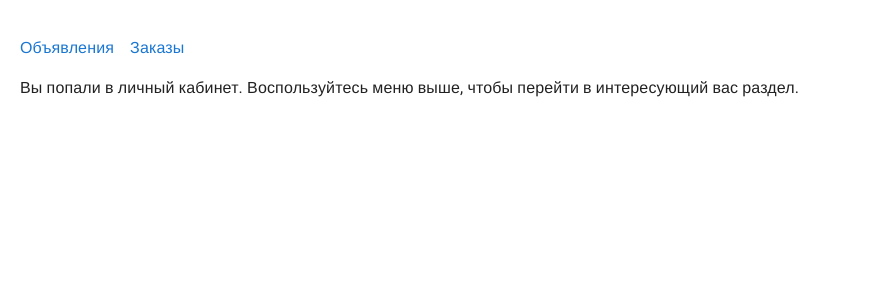
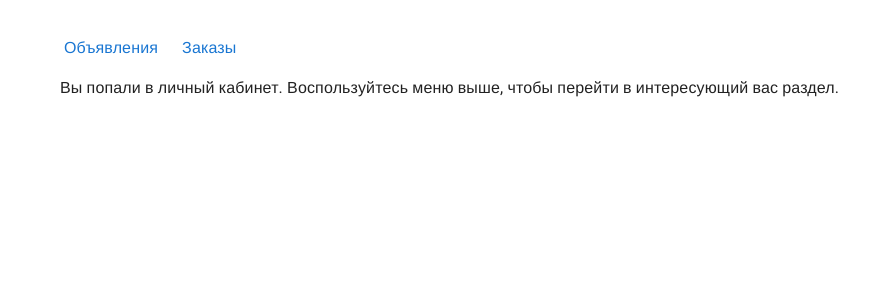
Before and after one commit to leann-fraoigh/Online-store-seller-account, a React (Vite) app: page / in a window 1280 px wide. Shown: the top 300 px of the page, without its empty margins (0-877 px from the left). Built offline with nearby package versions, Linux system fonts and the light colour scheme; no server answers; a web font is replaced by a local one.

Commit message:
fix: Minor layout and style changes

```diff
--- a/src/assets/css/global.css
+++ b/src/assets/css/global.css
@@ -3,7 +3,7 @@ body {
 }
 
 #root {
-  max-width: 1400px;
+  max-width: 1200px;
   margin: 0 auto;
   padding: 20px;
 }
--- a/src/assets/css/index.css
+++ b/src/assets/css/index.css
@@ -1,11 +1,22 @@
 @import url("reset.css");
 @import url("global.css");
 
+/* TODO: Переписать на соврменный синтаксис (нативный нестинг) или добавить препроцессор */
 nav ol {
   display: flex;
   flex-wrap: wrap;
   padding-left: 0;
   gap: 1em;
+}
+
+nav a {
+  display: block;
+  padding: 0 4px;
+  border-radius: 4px;
+}
+
+nav a.active {
+  background-color: rgba(25, 118, 210, 0.1);
 }
 
 .overlay {
@@ -14,9 +25,9 @@ nav ol {
   transition: opacity 0.2s ease-in-out;
   background-color: #fff;
   opacity: 1;
+}
 
-  &.loading {
-    opacity: 0.5;
-    pointer-events: none;
-  }
+.overlay.loading {
+  opacity: 0.5;
+  pointer-events: none;
 }
--- a/src/components/AdCard.tsx
+++ b/src/components/AdCard.tsx
@@ -24,7 +24,7 @@ export default function AdCard(props: Props) {
   const color = grey[300];
 
   return (
-    <Card sx={{ maxWidth: 345 }} variant="outlined">
+    <Card sx={{ maxWidth: 400 }} variant="outlined">
       <CardActionArea component={Link} to={`/advertisements/:${id}`}>
         {/* TODO: Здесь стоит подумать, нужен ли нормальный плейсхолдер на случай, если картинки нет */}
         <CardMedia
@@ -42,8 +42,8 @@ export default function AdCard(props: Props) {
             <CurrencyRuble fontSize='inherit'/>{price}
           </Typography>
           <Typography variant="body2" gutterBottom display={'flex'} gap={1}>
-            <span style={spanWithIconStyle}><Visibility fontSize='inherit' /><span className='sr-only'>Число просмотров</span> {views}</span>
-            <span style={spanWithIconStyle}><Favorite fontSize='inherit'/><span className='sr-only'>Число лайков</span> {likes}</span>
+            <span style={spanWithIconStyle}><Visibility fontSize='inherit' color='action'/><span className='sr-only'>Число просмотров</span> {views}</span>
+            <span style={spanWithIconStyle}><Favorite fontSize='inherit' color='action' /><span className='sr-only'>Число лайков</span> {likes}</span>
           </Typography>
         </CardContent>
       </CardActionArea>
--- a/src/components/OrderCard.tsx
+++ b/src/components/OrderCard.tsx
@@ -47,7 +47,7 @@ export default function OrderCard(props: Props) {
           <span className='sr-only'>Номер заказа</span>№{id}
 
           {/* Дата создания */}
-          <span><CalendarMonth fontSize='inherit' /> <span className='sr-only'>Дата создания</span>{formatDate(createdAt)}</span>
+          <span><CalendarMonth fontSize='inherit' sx={{ mb: -0.25}} /> <span className='sr-only'>Дата создания</span>{formatDate(createdAt)}</span>
         </Typography>
 
         {/* Стоимость */}
--- a/src/screens/Orders/index.tsx
+++ b/src/screens/Orders/index.tsx
@@ -93,6 +93,7 @@ export default function Orders() {
 
   return (
     <>
+      <Typography gutterBottom variant="h5" component="h2">Мои заказы</Typography>
       <Box sx={{ display: 'flex', flexDirection:'column' }}>
         <FormControl variant="standard" sx={{ m: 1, mb: 1, maxWidth: 175 }} size="small" >
           <InputLabel id="demo-select-small-label">Сортировать по сумме заказа</InputLabel>
@@ -162,7 +163,6 @@ export default function Orders() {
           </FormGroup>
         </FormControl>
       </Box>
-      <Typography gutterBottom variant="h5" component="h2">Мои заказы</Typography>
       <OrderList orders={filteredAndSortedItems} />
     </>
   )
--- a/src/screens/Root.tsx
+++ b/src/screens/Root.tsx
@@ -12,7 +12,7 @@ export default function Root() {
       <nav>
         <ol role="list">
           {/* TODO: Сделать подсветку активных ссылок */}
-          <li><Link component={NavLink} underline="hover" to="/advertisements">Объявления</Link></li>
+          <li><Link component={NavLink} underline="hover" to="/advertisements" >Объявления</Link></li>
           <li><Link component={NavLink} underline="hover" to="/orders">Заказы</Link></li>
         </ol>
       </nav>
```
